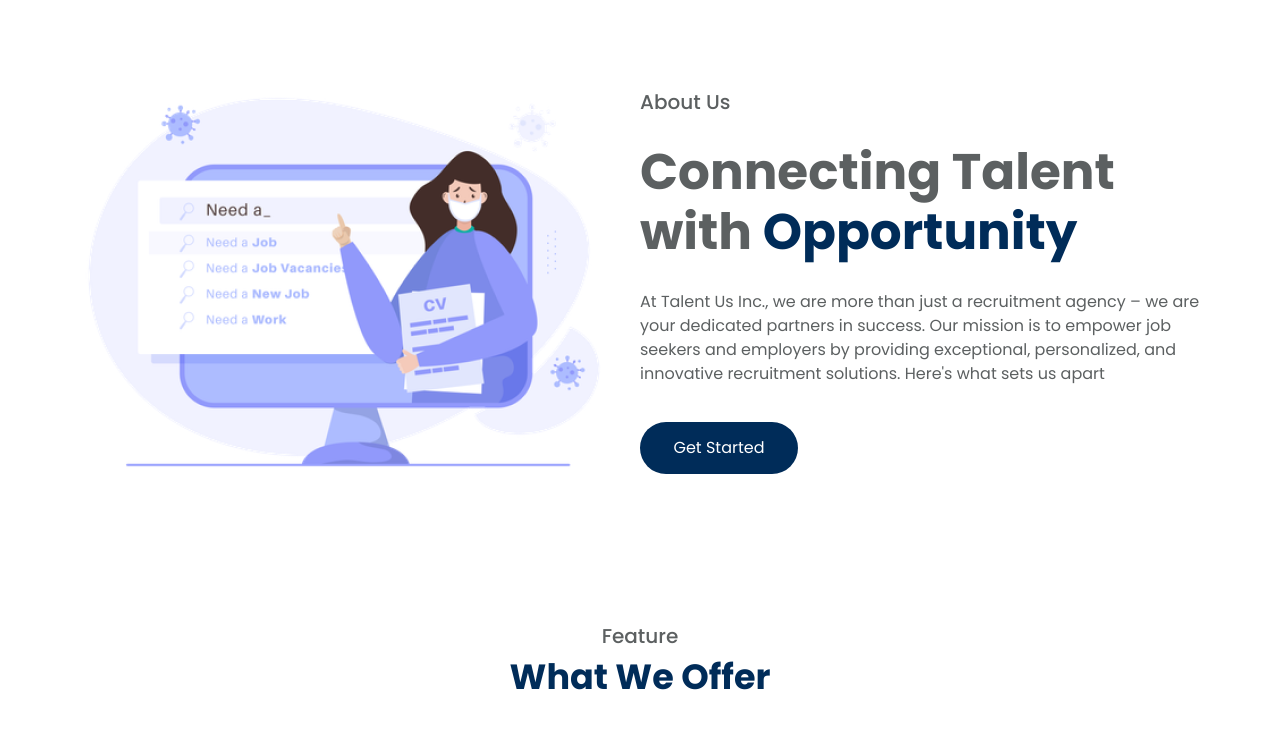
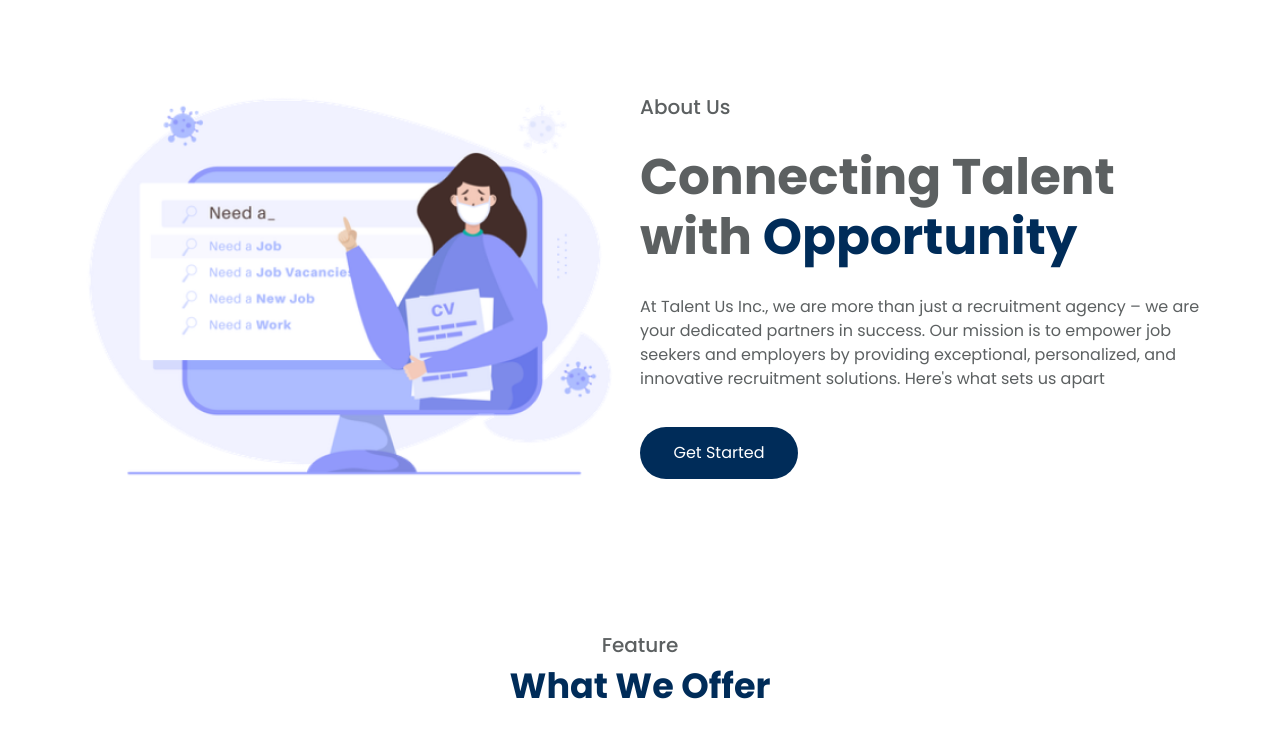
Before and after one commit to rafdev133/internweb, a PHP site: page /about.html in a window 1280 px wide. Shown: the part 89-842 px from the top of the page. Run offline with PHP 8.4, Linux system fonts and the light colour scheme.

Commit message:
about page responsive

```diff
--- a/style/about.css
+++ b/style/about.css
@@ -123,6 +123,10 @@
 
 #aboutUs-page .aboutUs-img {
   width: 50%;
+}
+
+#aboutUs-page .aboutUs-img img {
+  width: 100%;
 }
 
 /*FEATURE PAGE*/
--- a/style/style.css
+++ b/style/style.css
@@ -270,6 +270,10 @@
 
 #aboutUs-page .aboutUs-img {
   width: 50%;
+}
+
+#aboutUs-page .aboutUs-img img {
+  width: 100%;
 }
 
 /*COLLAB SITES PAGE*/
```
